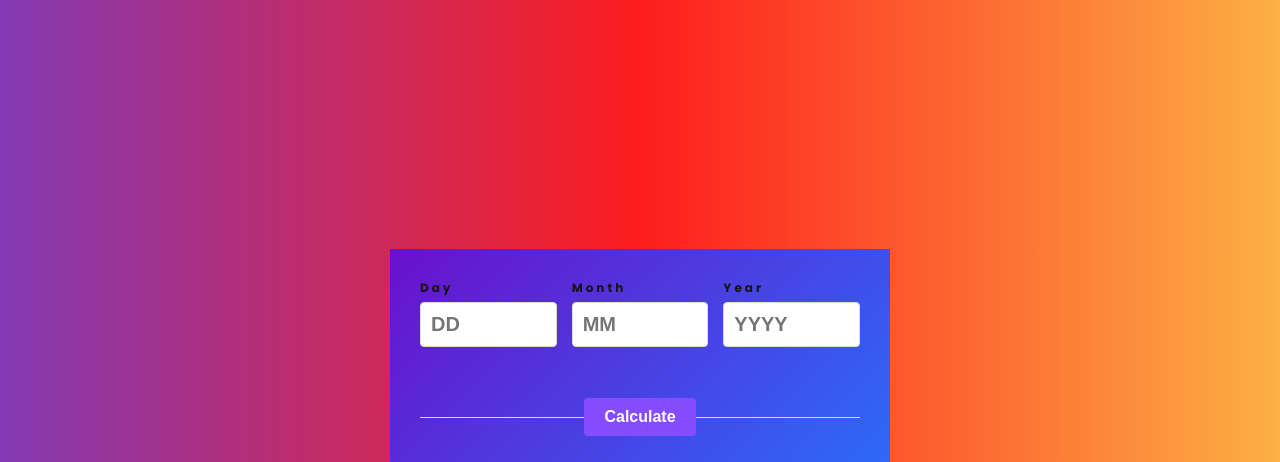
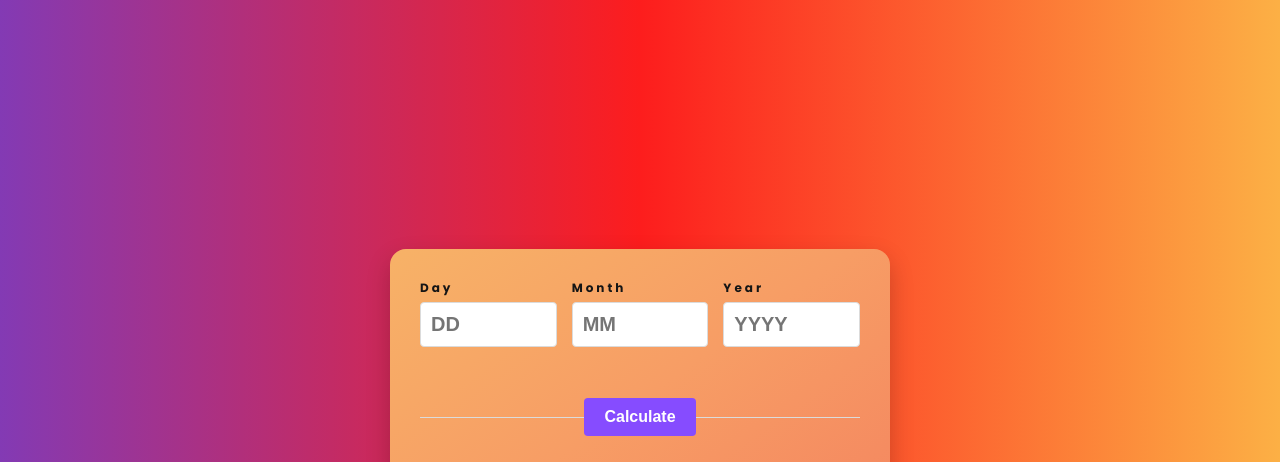
Before and after one commit to YoussefSemary/Age-Calculator, a plain HTML site: page index.html in a window 1280 px wide. Shown: the top 462 px of the page. Drawn offline with Linux system fonts and the light colour scheme.

Commit message:
Update style.css

```diff
--- a/style.css
+++ b/style.css
@@ -31,9 +31,10 @@ background: linear-gradient(90deg,rgba(131, 58, 180, 1) 0%, rgba(253, 29, 29, 1)
   max-width: 500px;
   margin: 0 10px;
   padding: 30px;
-  background: linear-gradient(135deg, #6a11cb 0%, #2575fc 100%);
-
-  }
+  border-radius: 16px;
+  background: linear-gradient(145deg, #f7b267 0%, #f79d65 50%, #f4845f 100%);
+  box-shadow: 0 10px 25px rgba(0, 0, 0, 0.2);
+}
 
 .card__form {
   display: flex;
```
